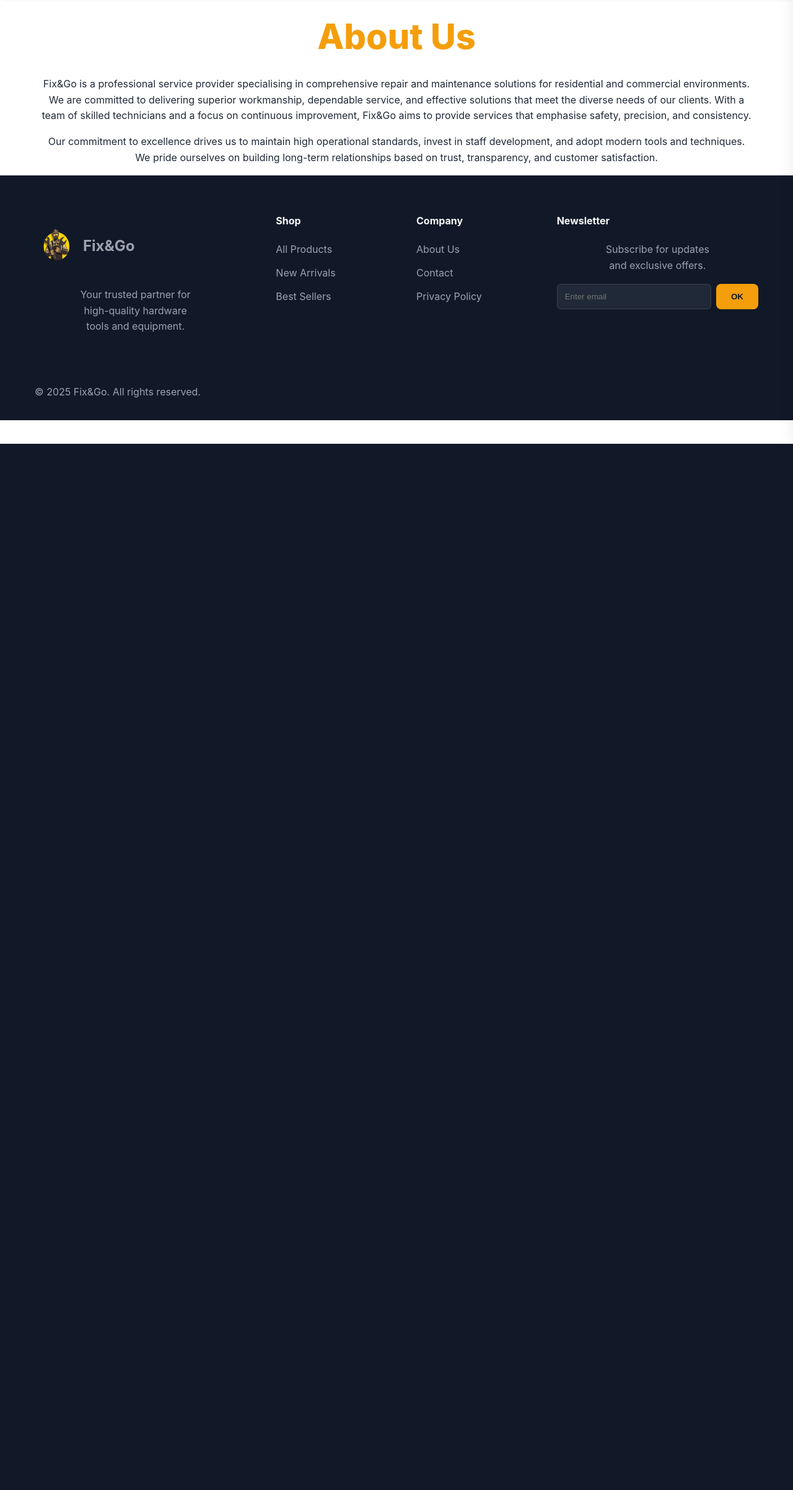
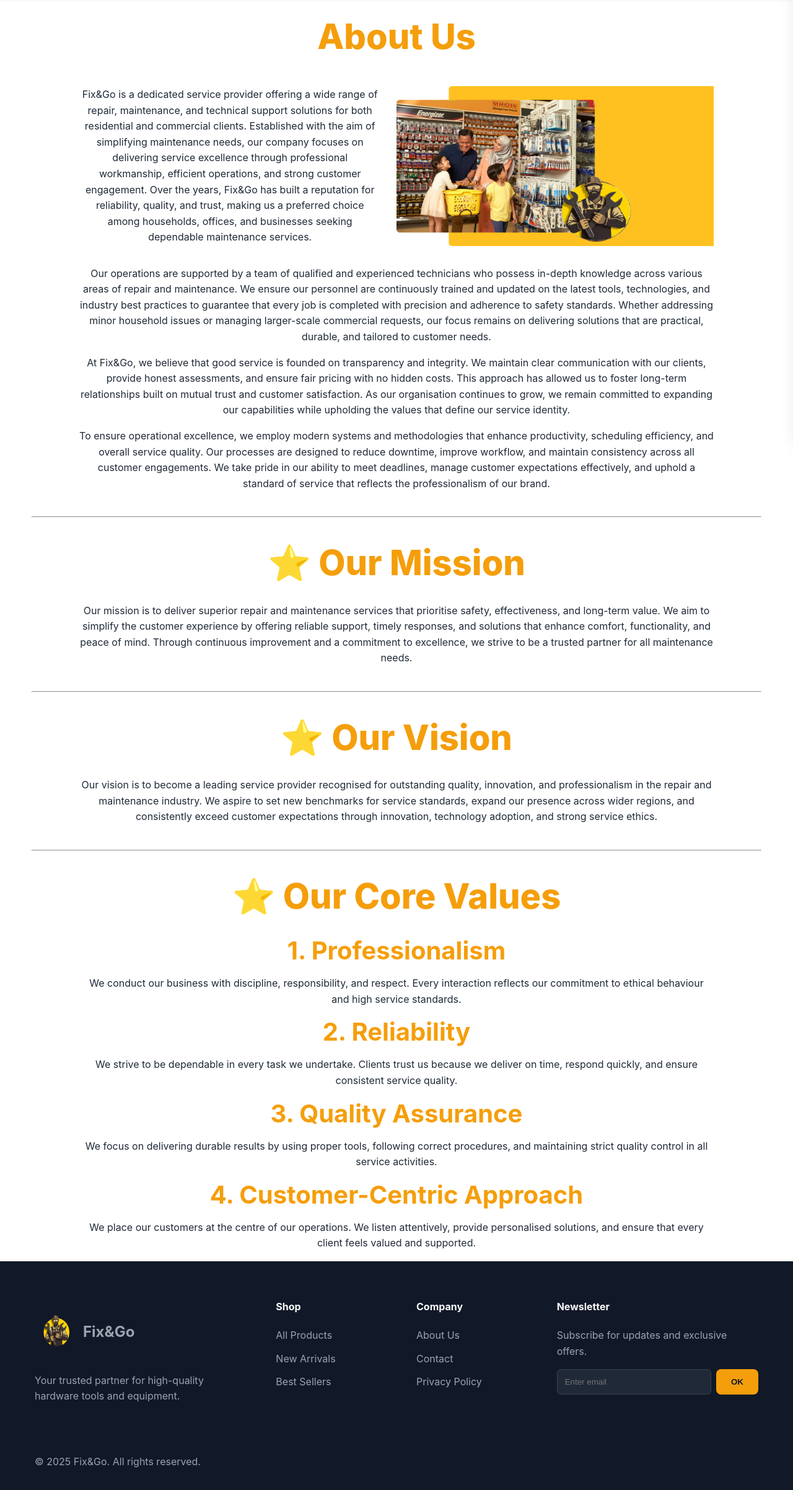
Before and after one commit to LeeJTing/FixAndGo_Web, a PHP site: page /pages/member/aboutUs.php in a window 1280 px wide. Shown: the part 84-2488 px from the top of the page at 62% size. Before the commit the page ends 800 px from the top, so only its background shows below. Run offline with PHP 8.4, Linux system fonts and the light colour scheme; some libraries are stand-ins or nearby versions.

Commit message:
about us page

```diff
--- a/css/aboutUs.css
+++ b/css/aboutUs.css
@@ -11,13 +11,52 @@
   --header-height: 80px;
 }
 
-h1.title{
+.about-us-title {
     margin: 30px auto;
     color: var(--primary-color);
+}
+
+h1.about-us-title{
     text-align: center;
 }
 
-p{
+h2.about-us-title{
     text-align: center;
-    margin: 2vh 5vw;
+    margin: 2vh 10vw;
 }
+
+.about-us-container{
+    display:block;
+}
+
+p.about-us-p{
+    text-align: center;
+    margin: 2vh 10vw;
+}
+
+/* .left{
+    text-align: left;
+} */
+
+.about-us-container{
+    display: flex;
+}
+
+.about-us-container p{
+    margin: auto auto auto 10vw;
+}
+
+#aboutUs{
+    margin: 2vh 10vw 2vh 2vw;
+    width: 40vw;
+    height: auto;
+    float: right;
+}
+
+.clearright{
+    clear: right;
+}
+
+hr{
+    margin: 5vh 4vw;
+}
--- a/css/style.css
+++ b/css/style.css
@@ -23,6 +23,7 @@ body {
   line-height: 1.6;
   color: var(--text-dark);
   background-color: #ffffff;
+  /* margin-bottom: 10vh !important; */
 }
 
 /* Layout Utilities */
--- a/pages/member/aboutUs.php
+++ b/pages/member/aboutUs.php
@@ -6,12 +6,33 @@
 <link rel="stylesheet" href="<?= $rootDir ?>/css/aboutUs.css" />
 
 <body>
-    <h1 class="title">About Us</h1>
+    <h1 class="about-us-title">About Us</h1>
 
-    <p>Fix&Go is a professional service provider specialising in comprehensive repair and maintenance solutions for residential and commercial environments. We are committed to delivering superior workmanship, dependable service, and effective solutions that meet the diverse needs of our clients. With a team of skilled technicians and a focus on continuous improvement, Fix&Go aims to provide services that emphasise safety, precision, and consistency.</p>
-    <p>
-Our commitment to excellence drives us to maintain high operational standards, invest in staff development, and adopt modern tools and techniques. We pride ourselves on building long-term relationships based on trust, transparency, and customer satisfaction.</p>
+    <div class="about-us-container">
+        <p class="about-us-p">Fix&Go is a dedicated service provider offering a wide range of repair, maintenance, and technical support solutions for both residential and commercial clients. Established with the aim of simplifying maintenance needs, our company focuses on delivering service excellence through professional workmanship, efficient operations, and strong customer engagement. Over the years, Fix&Go has built a reputation for reliability, quality, and trust, making us a preferred choice among households, offices, and businesses seeking dependable maintenance services.</p>
+        <img id="aboutUs" src="<?= $rootDir ?>/images/About_US_Banner.png" alt="about us"/>
+    </div>
+    <p class="clearright about-us-p">Our operations are supported by a team of qualified and experienced technicians who possess in-depth knowledge across various areas of repair and maintenance. We ensure our personnel are continuously trained and updated on the latest tools, technologies, and industry best practices to guarantee that every job is completed with precision and adherence to safety standards. Whether addressing minor household issues or managing larger-scale commercial requests, our focus remains on delivering solutions that are practical, durable, and tailored to customer needs.</p>
 
+    <p class="about-us-clearright about-us-p">At Fix&Go, we believe that good service is founded on transparency and integrity. We maintain clear communication with our clients, provide honest assessments, and ensure fair pricing with no hidden costs. This approach has allowed us to foster long-term relationships built on mutual trust and customer satisfaction. As our organisation continues to grow, we remain committed to expanding our capabilities while upholding the values that define our service identity.</p>
+    <p class="about-us-clearright about-us-p">To ensure operational excellence, we employ modern systems and methodologies that enhance productivity, scheduling efficiency, and overall service quality. Our processes are designed to reduce downtime, improve workflow, and maintain consistency across all customer engagements. We take pride in our ability to meet deadlines, manage customer expectations effectively, and uphold a standard of service that reflects the professionalism of our brand.</p>
+
+    <hr>
+    <h1 class="about-us-title">⭐ Our Mission</h1>
+    <p class="about-us-p">Our mission is to deliver superior repair and maintenance services that prioritise safety, effectiveness, and long-term value. We aim to simplify the customer experience by offering reliable support, timely responses, and solutions that enhance comfort, functionality, and peace of mind. Through continuous improvement and a commitment to excellence, we strive to be a trusted partner for all maintenance needs.</p>
+    <hr>
+    <h1 class="about-us-title">⭐ Our Vision</h1>
+    <p class="about-us-p">Our vision is to become a leading service provider recognised for outstanding quality, innovation, and professionalism in the repair and maintenance industry. We aspire to set new benchmarks for service standards, expand our presence across wider regions, and consistently exceed customer expectations through innovation, technology adoption, and strong service ethics.</p>
+    <hr>
+    <h1 class="about-us-title">⭐ Our Core Values</h1>
+    <h2 class="about-us-title">1. Professionalism</h2>
+    <p class="about-us-p">We conduct our business with discipline, responsibility, and respect. Every interaction reflects our commitment to ethical behaviour and high service standards.</p>
+    <h2 class="about-us-title">2. Reliability</h2>
+    <p class="about-us-p">We strive to be dependable in every task we undertake. Clients trust us because we deliver on time, respond quickly, and ensure consistent service quality.</p>
+    <h2 class="about-us-title">3. Quality Assurance</h2>
+    <p class="about-us-p">We focus on delivering durable results by using proper tools, following correct procedures, and maintaining strict quality control in all service activities.</p>
+    <h2 class="about-us-title">4. Customer-Centric Approach</h2>
+    <p class="about-us-p">We place our customers at the centre of our operations. We listen attentively, provide personalised solutions, and ensure that every client feels valued and supported.</p>
 
 </body>
 
```
Also changed, not shown: images/About_US_Banner.png (added).
